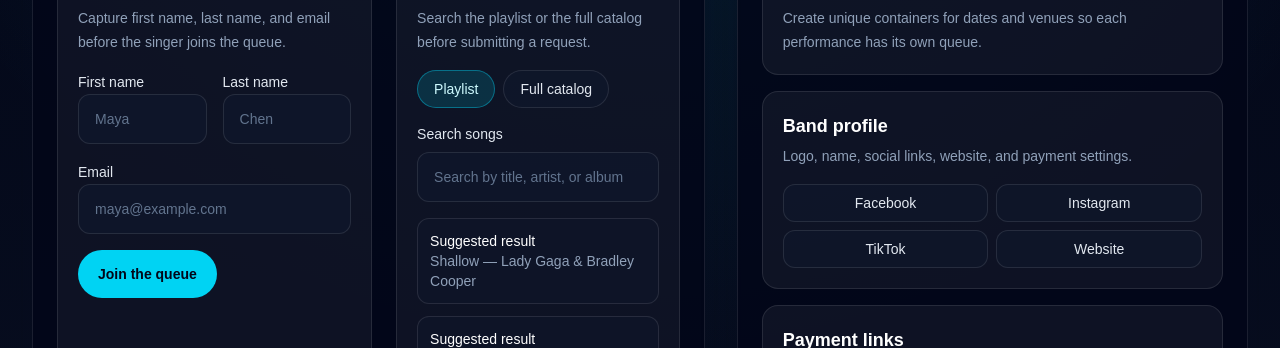
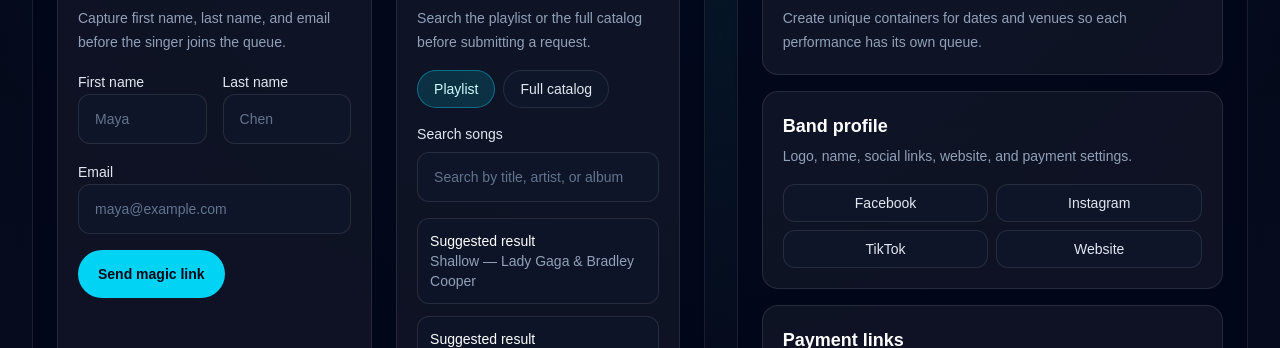
Before and after one commit to Jaehdawg/stagesync, a Next.js app: page / in a window 1280 px wide. Shown: the part 444-792 px from the top of the page. Built offline with nearby package versions, Linux system fonts and the light colour scheme; no server answers; the database is empty.

Commit message:
Add singer registration flow

```diff
--- a/components/dashboard-view.tsx
+++ b/components/dashboard-view.tsx
@@ -1,4 +1,5 @@
 import type { ReactNode } from 'react'
+import { SingerRegistrationForm } from './singer-registration-form'
 
 type DashboardViewProps = {
   brand: {
@@ -76,56 +77,7 @@ export function DashboardView({
           <div className="grid gap-8">
             <Panel title="Singer experience" eyebrow="Public flow">
               <div className="grid gap-6 lg:grid-cols-[1fr_0.9fr]">
-                <form className="rounded-2xl border border-white/10 bg-white/5 p-5">
-                  <h3 className="text-lg font-semibold text-white">Quick registration</h3>
-                  <p className="mt-1 text-slate-400">
-                    Capture first name, last name, and email before the singer joins the queue.
-                  </p>
-                  <div className="mt-4 grid gap-4 sm:grid-cols-2">
-                    <div className="space-y-2 sm:col-span-1">
-                      <label htmlFor="first-name" className="text-sm font-medium text-slate-200">
-                        First name
-                      </label>
-                      <input
-                        id="first-name"
-                        name="first-name"
-                        type="text"
-                        placeholder="Maya"
-                        className="w-full rounded-xl border border-white/10 bg-slate-900/80 px-4 py-3 text-white placeholder:text-slate-500 focus:border-cyan-400 focus:outline-none"
-                      />
-                    </div>
-                    <div className="space-y-2 sm:col-span-1">
-                      <label htmlFor="last-name" className="text-sm font-medium text-slate-200">
-                        Last name
-                      </label>
-                      <input
-                        id="last-name"
-                        name="last-name"
-                        type="text"
-                        placeholder="Chen"
-                        className="w-full rounded-xl border border-white/10 bg-slate-900/80 px-4 py-3 text-white placeholder:text-slate-500 focus:border-cyan-400 focus:outline-none"
-                      />
-                    </div>
-                    <div className="space-y-2 sm:col-span-2">
-                      <label htmlFor="email" className="text-sm font-medium text-slate-200">
-                        Email
-                      </label>
-                      <input
-                        id="email"
-                        name="email"
-                        type="email"
-                        placeholder="maya@example.com"
-                        className="w-full rounded-xl border border-white/10 bg-slate-900/80 px-4 py-3 text-white placeholder:text-slate-500 focus:border-cyan-400 focus:outline-none"
-                      />
-                    </div>
-                  </div>
-                  <button
-                    type="submit"
-                    className="mt-4 inline-flex rounded-full bg-cyan-400 px-5 py-3 font-semibold text-slate-950 transition hover:bg-cyan-300"
-                  >
-                    Join the queue
-                  </button>
-                </form>
+                <SingerRegistrationForm />
 
                 <div className="rounded-2xl border border-white/10 bg-white/5 p-5">
                   <h3 className="text-lg font-semibold text-white">Tidal song search</h3>
--- /dev/null
+++ b/components/singer-registration-form.tsx
@@ -0,0 +1,125 @@
+'use client'
+
+import { useState, type FormEvent } from 'react'
+import { createClient } from '../utils/supabase/client'
+
+type SupabaseAuthClient = {
+  auth: {
+    signInWithOtp: (params: {
+      email: string
+      options: {
+        emailRedirectTo: string
+        data: {
+          first_name: string
+          last_name: string
+          role: string
+        }
+      }
+    }) => Promise<{ error: { message: string } | null }>
+  }
+}
+
+type SingerRegistrationFormProps = {
+  supabaseClient?: SupabaseAuthClient
+}
+
+export function SingerRegistrationForm({ supabaseClient }: SingerRegistrationFormProps) {
+  const [firstName, setFirstName] = useState('')
+  const [lastName, setLastName] = useState('')
+  const [email, setEmail] = useState('')
+  const [message, setMessage] = useState<string | null>(null)
+  const [error, setError] = useState<string | null>(null)
+  const [loading, setLoading] = useState(false)
+
+  async function handleSubmit(event: FormEvent<HTMLFormElement>) {
+    event.preventDefault()
+    setLoading(true)
+    setError(null)
+    setMessage(null)
+
+    const client = supabaseClient ?? createClient()
+
+    const { error } = await client.auth.signInWithOtp({
+      email,
+      options: {
+        emailRedirectTo: `${window.location.origin}/auth/callback`,
+        data: {
+          first_name: firstName,
+          last_name: lastName,
+          role: 'singer',
+        },
+      },
+    })
+
+    if (error) {
+      setError(error.message)
+      setLoading(false)
+      return
+    }
+
+    setMessage('Check your email for the StageSync magic link. Your place in the queue starts there.')
+    setLoading(false)
+  }
+
+  return (
+    <form className="rounded-2xl border border-white/10 bg-white/5 p-5" onSubmit={handleSubmit}>
+      <h3 className="text-lg font-semibold text-white">Quick registration</h3>
+      <p className="mt-1 text-slate-400">
+        Capture first name, last name, and email before the singer joins the queue.
+      </p>
+      <div className="mt-4 grid gap-4 sm:grid-cols-2">
+        <div className="space-y-2 sm:col-span-1">
+          <label htmlFor="first-name" className="text-sm font-medium text-slate-200">
+            First name
+          </label>
+          <input
+            id="first-name"
+            name="first-name"
+            type="text"
+            value={firstName}
+            onChange={(event) => setFirstName(event.target.value)}
+            placeholder="Maya"
+            className="w-full rounded-xl border border-white/10 bg-slate-900/80 px-4 py-3 text-white placeholder:text-slate-500 focus:border-cyan-400 focus:outline-none"
+          />
+        </div>
+        <div className="space-y-2 sm:col-span-1">
+          <label htmlFor="last-name" className="text-sm font-medium text-slate-200">
+            Last name
+          </label>
+          <input
+            id="last-name"
+            name="last-name"
+            type="text"
+            value={lastName}
+            onChange={(event) => setLastName(event.target.value)}
+            placeholder="Chen"
+            className="w-full rounded-xl border border-white/10 bg-slate-900/80 px-4 py-3 text-white placeholder:text-slate-500 focus:border-cyan-400 focus:outline-none"
+          />
+        </div>
+        <div className="space-y-2 sm:col-span-2">
+          <label htmlFor="email" className="text-sm font-medium text-slate-200">
+            Email
+          </label>
+          <input
+            id="email"
+            name="email"
+            type="email"
+            value={email}
+            onChange={(event) => setEmail(event.target.value)}
+            placeholder="maya@example.com"
+            className="w-full rounded-xl border border-white/10 bg-slate-900/80 px-4 py-3 text-white placeholder:text-slate-500 focus:border-cyan-400 focus:outline-none"
+          />
+        </div>
+      </div>
+      <button
+        type="submit"
+        disabled={loading}
+        className="mt-4 inline-flex rounded-full bg-cyan-400 px-5 py-3 font-semibold text-slate-950 transition hover:bg-cyan-300 disabled:cursor-not-allowed disabled:bg-cyan-200"
+      >
+        {loading ? 'Sending...' : 'Send magic link'}
+      </button>
+      {message ? <p className="mt-3 text-sm text-emerald-300">{message}</p> : null}
+      {error ? <p className="mt-3 text-sm text-rose-300">{error}</p> : null}
+    </form>
+  )
+}
```
Also changed, not shown: 1 other file (tests, documents, lock files or other folders).
